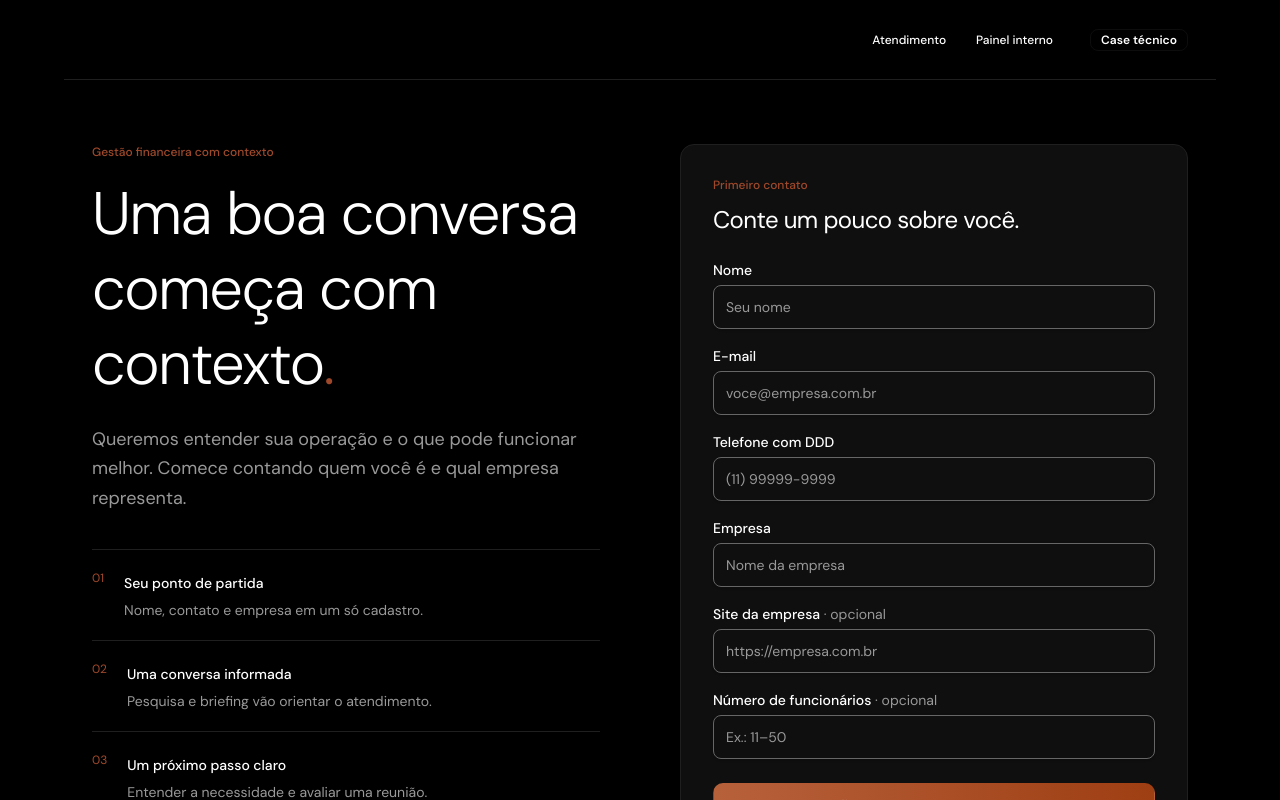
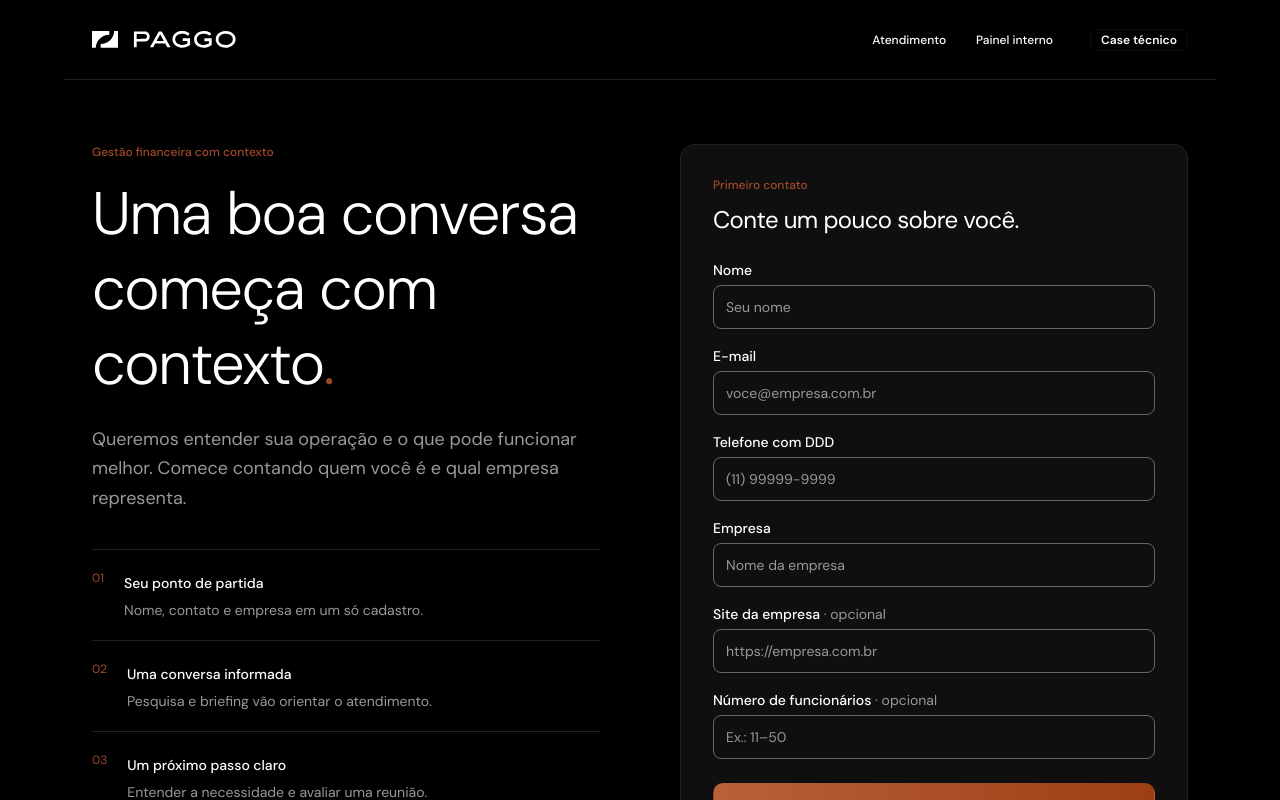
Before and after one commit to httpepo/case-pedro-paggo, a Next.js app: page / in a window 1280 px wide. Shown: the top 800 px of the page. Built offline with nearby package versions, Linux system fonts and the light colour scheme; no server answers.

Commit message:
fix(ui): prevent dark-mode logo from collapsing on desktop

```diff
--- a/src/app/globals.css
+++ b/src/app/globals.css
@@ -16,8 +16,8 @@
 @layer components {
   .site-header, main, .site-footer { @apply mx-auto w-full max-w-6xl px-5 sm:px-7; }
   .site-header { @apply flex min-h-20 flex-wrap items-center gap-4 border-b border-border py-5 sm:gap-6; }
-  .brand { @apply shrink-0 rounded-sm; }
-  .brand img { @apply h-auto w-28 sm:w-auto; }
+  .brand { @apply inline-flex w-28 shrink-0 items-center rounded-sm sm:w-36; }
+  .brand img { @apply block h-auto w-full; }
   .site-header nav { @apply ml-auto flex items-center gap-1; }
   .case-badge { @apply hidden sm:inline-flex; }
   .home-grid { @apply grid grid-cols-1 gap-10 py-10 lg:grid-cols-2 lg:gap-20 lg:py-16; }
```
